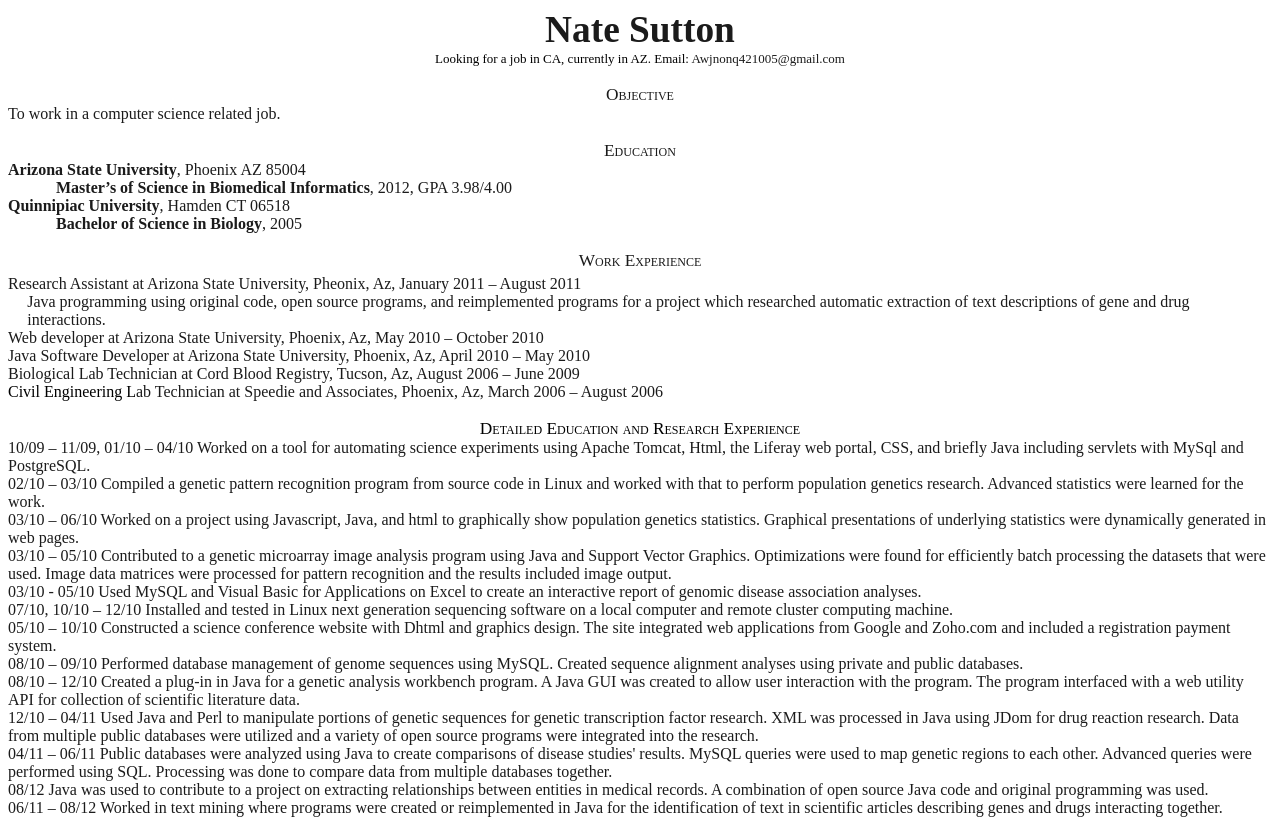
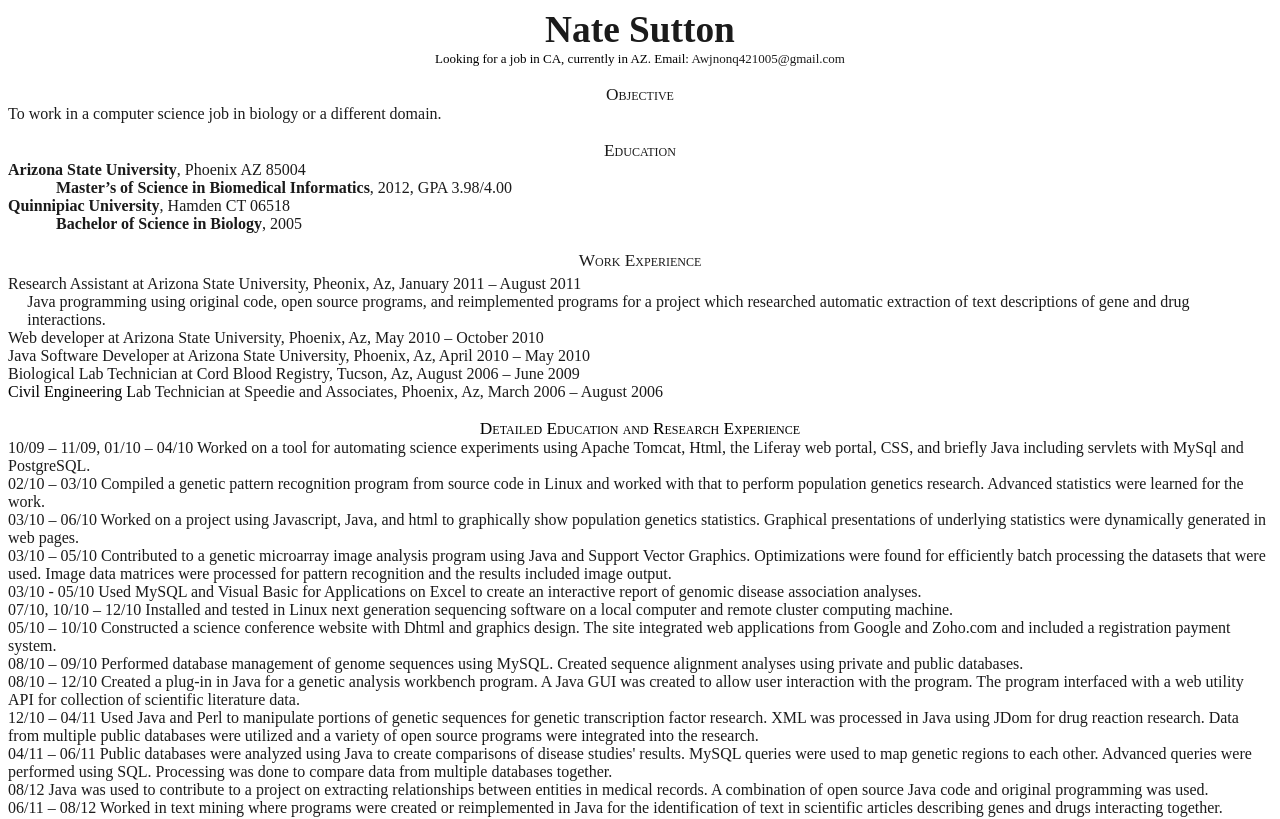
Before and after one commit to nmsutton/nmsutton.github.io, a plain HTML site: page Resume/NateSuttonResume.html in a window 1280 px wide. Shown: the top 819 px of the page. Drawn offline with Linux system fonts and the light colour scheme.

Commit message:
Updated objective

```diff
--- a/Resume/NateSuttonResume.html
+++ b/Resume/NateSuttonResume.html
@@ -38,7 +38,7 @@ Awjnonq421005@gmail.com</FONT></FONT></H1>
 <P CLASS="western" ALIGN=CENTER STYLE="margin-left: 1in; text-indent: -1in; margin-bottom: 0in; font-variant: small-caps; page-break-after: avoid">
 <FONT COLOR="#1b1b1b"><FONT SIZE=3 STYLE="font-size: 13pt">Objective</FONT></FONT></P>
 <P CLASS="western" STYLE="margin-bottom: 0in; page-break-after: avoid">
-<FONT COLOR="#1b1b1b">To work in a computer science related job.</FONT></P>
+<FONT COLOR="#1b1b1b">To work in a computer science job in biology or a different domain.</FONT></P>
 <P CLASS="western" STYLE="margin-bottom: 0in"><BR>
 </P>
 <H3 CLASS="western" ALIGN=CENTER STYLE="font-variant: small-caps; page-break-after: avoid">
```
